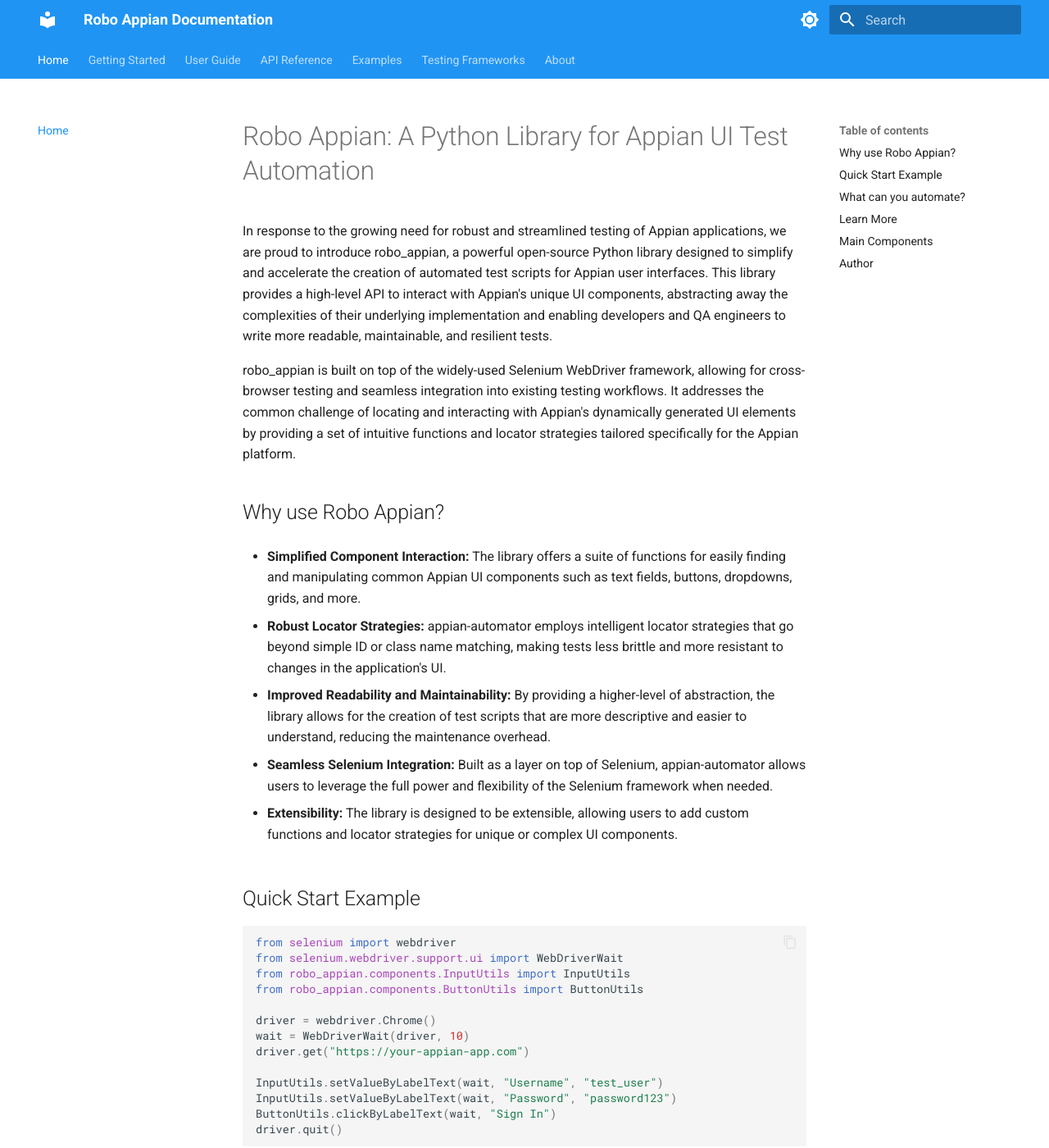
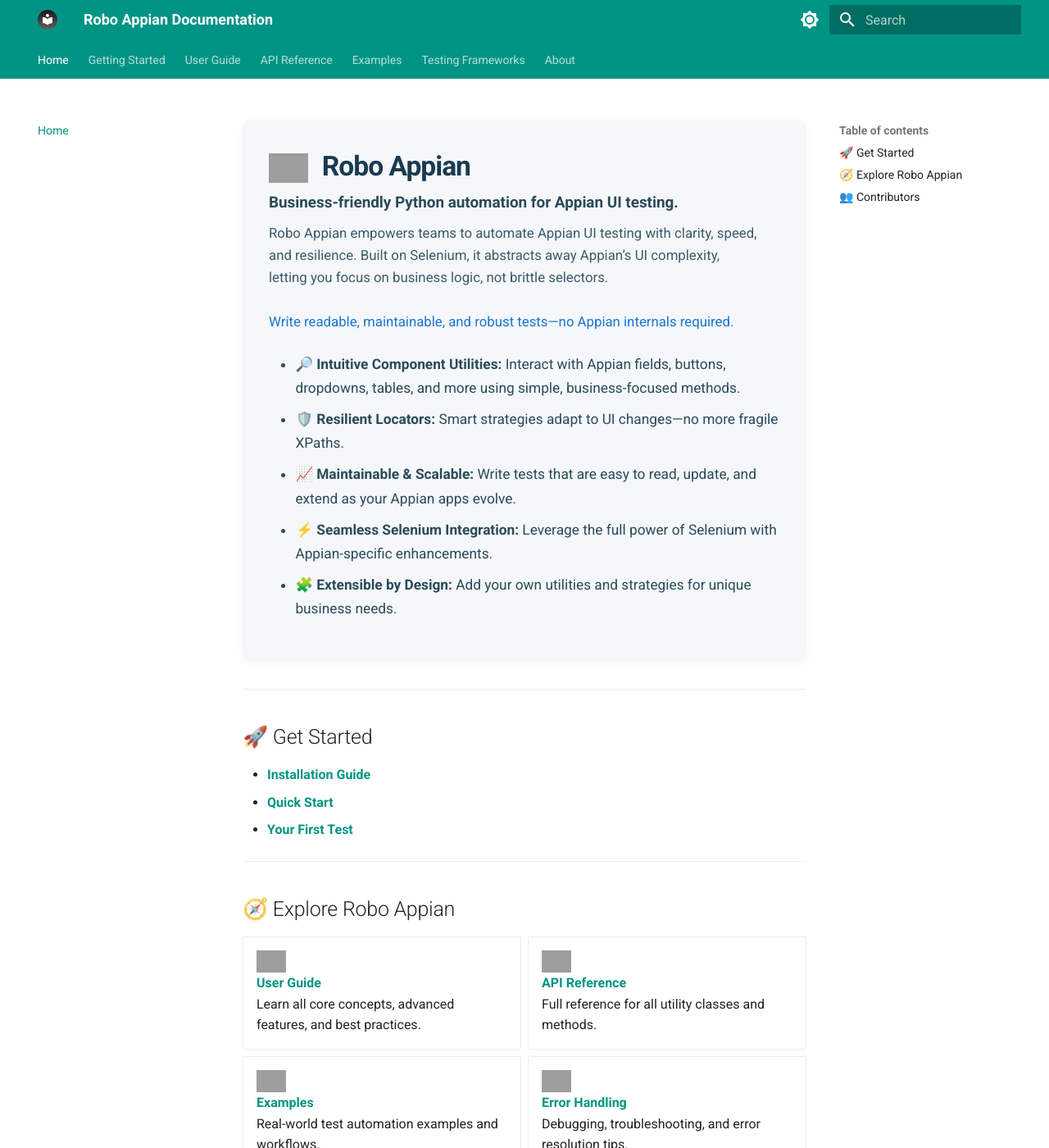
Before and after one commit to dinilmithra/robo_appian, an MkDocs documentation site: the page built from docs/index.md, in a window 1280 px wide and 1400 px high. Shown: the whole window at 82% size. Built offline with MkDocs 1.6.1 and Material for MkDocs 9.7.7, drawn with Linux system fonts in a browser that asks for light colours; the version menu is left out; some of the changed text lies outside the part shown; grey boxes are pictures that could not be loaded.

Commit message:
Bug Fixes

````diff
--- a/docs/index.md
+++ b/docs/index.md
@@ -1,61 +1,82 @@
 
-# Robo Appian: A Python Library for Appian UI Test Automation
 
-In response to the growing need for robust and streamlined testing of Appian applications, we are proud to introduce robo_appian, a powerful open-source Python library designed to simplify and accelerate the creation of automated test scripts for Appian user interfaces. This library provides a high-level API to interact with Appian's unique UI components, abstracting away the complexities of their underlying implementation and enabling developers and QA engineers to write more readable, maintainable, and resilient tests.
 
-robo_appian is built on top of the widely-used Selenium WebDriver framework, allowing for cross-browser testing and seamless integration into existing testing workflows. It addresses the common challenge of locating and interacting with Appian's dynamically generated UI elements by providing a set of intuitive functions and locator strategies tailored specifically for the Appian platform.
-
-## Why use Robo Appian?
-
-- **Simplified Component Interaction:** The library offers a suite of functions for easily finding and manipulating common Appian UI components such as text fields, buttons, dropdowns, grids, and more.
-
-- **Robust Locator Strategies:** appian-automator employs intelligent locator strategies that go beyond simple ID or class name matching, making tests less brittle and more resistant to changes in the application's UI.
-
-- **Improved Readability and Maintainability:** By providing a higher-level of abstraction, the library allows for the creation of test scripts that are more descriptive and easier to understand, reducing the maintenance overhead.
-
-- **Seamless Selenium Integration:** Built as a layer on top of Selenium, appian-automator allows users to leverage the full power and flexibility of the Selenium framework when needed.
-
-- **Extensibility:** The library is designed to be extensible, allowing users to add custom functions and locator strategies for unique or complex UI components.
-
-## Quick Start Example
-```python
-from selenium import webdriver
-from selenium.webdriver.support.ui import WebDriverWait
-from robo_appian.components.InputUtils import InputUtils
-from robo_appian.components.ButtonUtils import ButtonUtils
-
-driver = webdriver.Chrome()
-wait = WebDriverWait(driver, 10)
-driver.get("https://your-appian-app.com")
-
-InputUtils.setValueByLabelText(wait, "Username", "test_user")
-InputUtils.setValueByLabelText(wait, "Password", "password123")
-ButtonUtils.clickByLabelText(wait, "Sign In")
-driver.quit()
-```
-
-## What can you automate?
-- Text fields, dropdowns, buttons, dates, tables, tabs, and more
-
-## Learn More
-- [Quick Start Guide](getting-started/quick-start.md)
-- [User Guide](user-guide/overview.md)
-- [API Reference](api/component-utils.md)
-- [Examples](examples/login.md)
-
-## Main Components
-| Component         | What it does                | Example Usage                                      |
-|-------------------|----------------------------|----------------------------------------------------|
-| ButtonUtils       | Click Appian buttons       | `ButtonUtils.clickByLabelText(wait, "Submit")`     |
-| InputUtils        | Enter text in fields       | `InputUtils.setValueByLabelText(wait, "Name", "John")` |
-| DropdownUtils     | Select dropdown options    | `DropdownUtils.selectDropdownValueByLabelText(wait, "Status", "Active")` |
-| DateUtils         | Set date fields            | `DateUtils.setValueByLabelText(wait, "Start Date", "01/15/2024")` |
-| TableUtils        | Work with data tables      | `TableUtils.findTableByColumnName(wait, "Employee ID")` |
-| ComponentDriver   | Universal component action | `ComponentDriver.execute(wait, "Input Text", "Set Value", "Name", "John")` |
-
-## Author
-**Dinil Mithra**
-[LinkedIn](https://www.linkedin.com/in/dinilmithra) | dinilmithra.mailme@gmail.com
+<div style="background: #f5f7fa; border-radius: 12px; box-shadow: 0 2px 8px rgba(0,0,0,0.04); padding: 2.2em 2em 2em 2em; margin-bottom: 2em;">
+  <div style="display: flex; align-items: center; gap: 1.5em; flex-wrap: wrap;">
+    <div>
+      <h1 style="margin: 0 0 0.2em 0; font-size: 2.1em; font-weight: 700; color: #1a3a4f; letter-spacing: -1px;">
+        <img src="https://raw.githubusercontent.com/Templarian/MaterialDesign/master/svg/robot.svg" alt="Robo Appian Logo" width="48" height="48" style="vertical-align:middle; margin-right: 0.5em;"/>Robo Appian
+      </h1>
+      <div style="font-size: 1.18em; color: #2b4a5a; font-weight: 400; margin-bottom: 0.5em;">
+        <strong>Business-friendly Python automation for Appian UI testing.</strong>
+      </div>
+      <div style="font-size: 1.05em; color: #3d5a6c; max-width: 600px;">
+        Robo Appian empowers teams to automate Appian UI testing with clarity, speed, and resilience. Built on Selenium, it abstracts away Appian’s UI complexity, letting you focus on business logic, not brittle selectors. <br><br>
+        <span style="color:#1976d2; font-weight:500;">Write readable, maintainable, and robust tests—no Appian internals required.</span>
+      </div>
+    </div>
+  </div>
+  <div style="margin-top: 1.5em;">
+    <ul style="font-size:1.08em; color:#2b4a5a; line-height:1.7;">
+      <li><b>🔎 Intuitive Component Utilities:</b> Interact with Appian fields, buttons, dropdowns, tables, and more using simple, business-focused methods.</li>
+      <li><b>🛡️ Resilient Locators:</b> Smart strategies adapt to UI changes—no more fragile XPaths.</li>
+      <li><b>📈 Maintainable & Scalable:</b> Write tests that are easy to read, update, and extend as your Appian apps evolve.</li>
+      <li><b>⚡ Seamless Selenium Integration:</b> Leverage the full power of Selenium with Appian-specific enhancements.</li>
+      <li><b>🧩 Extensible by Design:</b> Add your own utilities and strategies for unique business needs.</li>
+    </ul>
+  </div>
+</div>
 
 ---
-MIT License
+
+## 🚀 Get Started
+
+- **[Installation Guide](getting-started/installation.md)**
+- **[Quick Start](getting-started/quick-start.md)**
+- **[Your First Test](getting-started/first-test.md)**
+
+---
+
+## 🧭 Explore Robo Appian
+
+<div class="grid cards" markdown>
+
+-   <img src="https://raw.githubusercontent.com/Templarian/MaterialDesign/master/svg/book-open-page-variant.svg" alt="User Guide" width="36" height="36" style="vertical-align:middle;"/>
+    **[User Guide](user-guide/overview.md)**
+    Learn all core concepts, advanced features, and best practices.
+
+-   <img src="https://raw.githubusercontent.com/Templarian/MaterialDesign/master/svg/code-tags.svg" alt="API Reference" width="36" height="36" style="vertical-align:middle;"/>
+    **[API Reference](api/button-utils.md)**
+    Full reference for all utility classes and methods.
+
+-   <img src="https://raw.githubusercontent.com/Templarian/MaterialDesign/master/svg/rocket.svg" alt="Examples" width="36" height="36" style="vertical-align:middle;"/>
+    **[Examples](examples/login.md)**
+    Real-world test automation examples and workflows.
+
+-   <img src="https://raw.githubusercontent.com/Templarian/MaterialDesign/master/svg/help-circle.svg" alt="Error Handling" width="36" height="36" style="vertical-align:middle;"/>
+    **[Error Handling](user-guide/error-handling.md)**
+    Debugging, troubleshooting, and error resolution tips.
+
+</div>
+
+---
+
+## 👥 Contributors
+
+- <div style="display: flex; align-items: center; gap: 0.7em; margin-bottom: 0.2em;">
+    <a href="https://www.linkedin.com/in/dinilmithra" style="font-weight:500; color:#1976d2; text-decoration:none;" target="_blank" rel="noopener noreferrer">Dinil Mithra</a>
+    <img src="https://avatars.githubusercontent.com/u/10297848?v=4" width="32" height="32" style="border-radius:50%" alt="Dinil Mithra"/>
+    <span style="font-size:1.05em; color:#222;">Creator &amp; Maintainer</span>
+  </div>
+
+---
+
+
+
+
+!!! tip "Why Robo Appian?"
+    - **Business-friendly**: Write tests in business terms, not just code.
+    - **Robust**: Resilient to UI changes and easy to maintain.
+    - **Modern**: Built with the latest Python and Selenium best practices.
+
+Happy testing with Robo Appian! 🚀
--- a/mkdocs.yml
+++ b/mkdocs.yml
@@ -19,15 +19,15 @@
   palette:
     # Palette toggle for light mode
     - scheme: default
-      primary: blue
-      accent: blue
+      primary: teal
+      accent: orange
       toggle:
         icon: material/brightness-7
         name: Switch to dark mode
     # Palette toggle for dark mode
     - scheme: slate
-      primary: blue
-      accent: blue
+      primary: teal
+      accent: orange
       toggle:
         icon: material/brightness-4
         name: Switch to light mode
@@ -43,6 +43,8 @@
     - content.action.view
   icon:
     repo: fontawesome/brands/github
+  logo: assets/images/favicon.png
+  favicon: assets/images/favicon.png
 
 plugins:
   - search
@@ -77,36 +79,36 @@
 nav:
   - Home: index.md
   - Getting Started:
-    - Installation: getting-started/installation.md
-    - Quick Start: getting-started/quick-start.md
-    - Your First Test: getting-started/first-test.md
+      - Installation: getting-started/installation.md
+      - Quick Start: getting-started/quick-start.md
+      - Your First Test: getting-started/first-test.md
   - User Guide:
-    - Overview: user-guide/overview.md
-    - Core Components: user-guide/components.md
-    - Advanced Features: user-guide/advanced.md
-    - Best Practices: user-guide/best-practices.md
-    - Error Handling: user-guide/error-handling.md
+      - Overview: user-guide/overview.md
+      - Core Components: user-guide/components.md
+      - Advanced Features: user-guide/advanced.md
+      - Best Practices: user-guide/best-practices.md
+      - Error Handling: user-guide/error-handling.md
   - API Reference:
-    - ButtonUtils: api/button-utils.md
-    - InputUtils: api/input-utils.md
-    - DateUtils: api/date-utils.md
-    - DropdownUtils: api/dropdown-utils.md
-    - SearchDropdownUtils: api/search-dropdown-utils.md
-    - SearchInputUtils: api/search-input-utils.md
-    - TableUtils: api/table-utils.md
-    - TabUtils: api/tab-utils.md
-    - LabelUtils: api/label-utils.md
-    - LinkUtils: api/link-utils.md
-    - ComponentUtils: api/component-utils.md
-    - ComponentDriver: api/component-driver.md
+      - ButtonUtils: api/button-utils.md
+      - InputUtils: api/input-utils.md
+      - DateUtils: api/date-utils.md
+      - DropdownUtils: api/dropdown-utils.md
+      - SearchDropdownUtils: api/search-dropdown-utils.md
+      - SearchInputUtils: api/search-input-utils.md
+      - TableUtils: api/table-utils.md
+      - TabUtils: api/tab-utils.md
+      - LabelUtils: api/label-utils.md
+      - LinkUtils: api/link-utils.md
+      - ComponentUtils: api/component-utils.md
+      - ComponentDriver: api/component-driver.md
   - Examples:
-    - Login Tests: examples/login.md
-    - Form Automation: examples/forms.md
-    - Table Operations: examples/tables.md
-    - Complex Workflows: examples/workflows.md
+      - Login Tests: examples/login.md
+      - Form Automation: examples/forms.md
+      - Table Operations: examples/tables.md
+      - Complex Workflows: examples/workflows.md
   - Testing Frameworks:
-    - pytest Integration: frameworks/pytest.md
-    - unittest Integration: frameworks/unittest.md
+      - pytest Integration: frameworks/pytest.md
+      - unittest Integration: frameworks/unittest.md
   - About: about.md
 
 extra:
````
Also changed, not shown: docs/user-guide/overview.md (+16 -50 lines).
